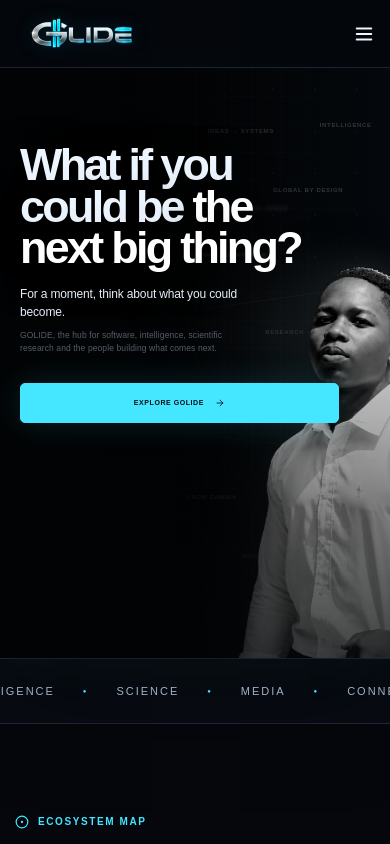
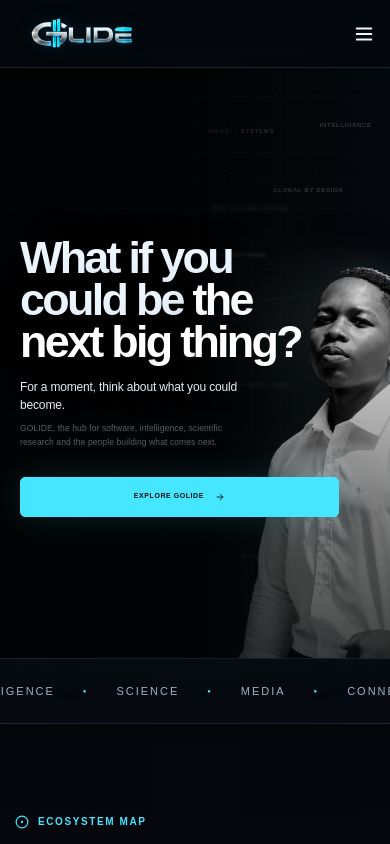
Before and after one commit to risktacker/golide, a Next.js app: page / in a window 390 px wide. Shown: the top 844 px of the page. Built offline with nearby package versions, Linux system fonts and the light colour scheme.

Commit message:
Refine Hub hero positioning

```diff
--- a/app/globals.css
+++ b/app/globals.css
@@ -474,7 +474,7 @@
 .hero-visual{--portrait-shift:min(18vw,300px);--ribbon-opacity:0;--ribbon-scale:.12;--ribbon-rise:58px;position:absolute;inset:0;z-index:2;pointer-events:none}
 .hero-real-portrait{
   right:2%;
-  bottom:-26px;
+  bottom:-28px;
   width:clamp(520px,45vw,980px);
   height:104%;
   opacity:1;
@@ -555,7 +555,7 @@
 }
 @media(max-width:620px){
   .neo-hero.hero-banner{width:100%;min-height:590px;margin:0;border-radius:0;aspect-ratio:auto;padding:0}
-  .hero-banner-copy{width:92%!important;padding:48px 20px 36px!important;justify-content:flex-start}
+  .hero-banner-copy{width:92%!important;padding:36px 20px!important;justify-content:center}
   .hero-banner-copy h1{font-size:clamp(39px,11.5vw,58px)!important;max-width:92%!important;margin-top:28px!important}
   .hero-prompt{font-size:12px!important;max-width:76%!important}
   .hero-banner .hero-undertext{font-size:8.5px!important;max-width:72%!important}
```
